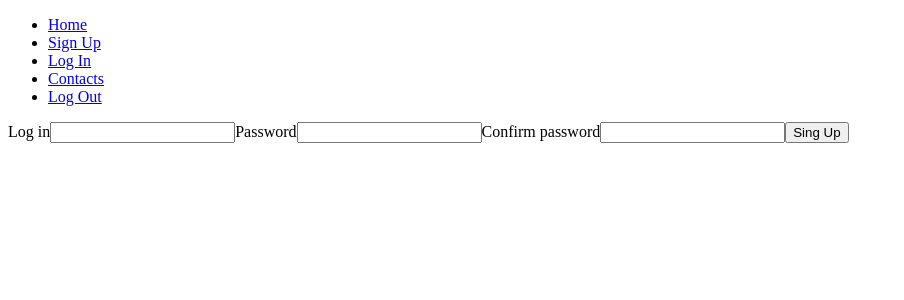
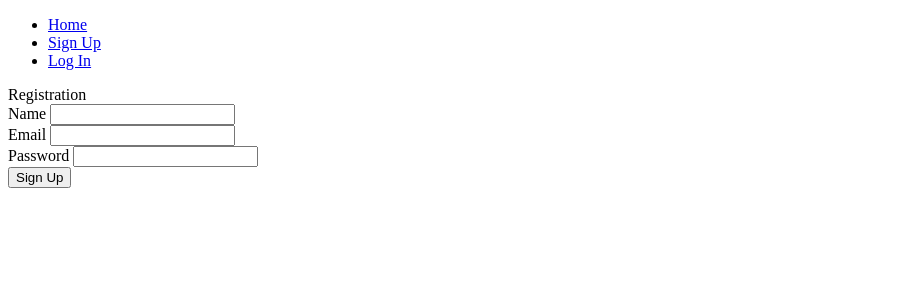
Before and after one commit to Iryna-25/goit-react-hw-08-phonebook, a React (Create React App) app: page /register in a window 1280 px wide. Shown: the top 300 px of the page, without its empty margins (0-904 px from the left). Built offline with nearby package versions, Linux system fonts and the light colour scheme.

Commit message:
components

```diff
--- a/src/App.js
+++ b/src/App.js
@@ -5,7 +5,7 @@ import HomePage from './Pages/HomePage';
 import RegisterPage from './Pages/RegisterPage';
 import LogInPage from './Pages/LogInPage';
 import ContactsPage from './Pages/ContactsPage';
-import LogOutPage from './Pages/LogOutPage';
+// import LogOutPage from './Pages/LogOutPage';
 import Layout from './Components/Navigation/layout';
 // import PrivateRoute from './Components/UserMenu/PrivateRoute';
 // import PublicRoute from './Components/UserMenu/PublicRoute';
@@ -28,11 +28,11 @@ const App = () => {
           path="/contacts"
           element={
             // <PrivateRoute>
-            <ContactsPage />
-            // </PrivateRoute>
+              <ContactsPage />
+            /* </PrivateRoute> */
           }
         />
-        <Route path="/logout" element={<LogOutPage />} />
+        {/* <Route path="/logout" element={<LogOutPage />} /> */}
         {/* <Route path="*" element={<LogInPage />} /> */}
       </Route>
     </Routes>
--- a/src/Components/HomeForm.js
+++ b/src/Components/HomeForm.js
@@ -8,7 +8,7 @@ const HomeForm = () => {
       <h2>Welcome!</h2>
       <p>Create your phone book of contacts</p>
       <p>
-        <Link to={'/signup'}>Sign Up</Link> (for new users) or <Link to={'/login'}> Log In </Link>{' '}
+        <Link to={'/register'}>Sign Up</Link> (for new users) or <Link to={'/login'}> Log In </Link>{' '}
         to get access to your contacts.
       </p>
     </>
--- a/src/Components/LogInForm.js
+++ b/src/Components/LogInForm.js
@@ -1,30 +1,133 @@
-import React from 'react';
-import Input from './Input';
-import Button from './Button';
+import React, { useState } from "react";
 
-const LogInForm = () => {
-  const handleInputChange = () => {};
+import { Link } from 'react-router-dom';
+
+function LogInForm() {
+  // React States
+  const [errorMessages, setErrorMessages] = useState({});
+  const [isSubmitted, setIsSubmitted] = useState(false);
+  // const user = useSelector(state => state.auth.user);
+  // User Login info
+  const database = [{
+      // username: "user1",
+      email: "test@gmail.com",
+      password: "pass1",
+    }];
+
+  const errors = {
+    // uname: "invalid username",
+    email: "invalid email",
+    pass: "invalid password"
+  };
+
+  const handleSubmit = (event) => {
+    //Prevent page reload
+    event.preventDefault();
+
+    var { pass, email } = document.forms[0];
+
+    // Find user login info
+    const userData = database.find((user) => user.email === email.value);
+
+    // Compare user info
+    if (userData) {
+      if (userData.password !== pass.value) {
+        // Invalid password
+        setErrorMessages({ name: "pass", message: errors.pass });
+      } else {
+        setIsSubmitted(true);
+      }
+    } else {
+      // Username not found
+      setErrorMessages({ name: "email", message: errors.email });
+    }
+  };
+
+
+  // Generate JSX code for error message
+  const renderErrorMessage = (name) =>
+    name === errorMessages.name && (
+      <div className="error">{errorMessages.message}</div>
+    );
+  // const user
+
+  // JSX code for login form
+  const renderForm = (
+    <div className="form">
+      <form onSubmit={handleSubmit}>
+        {/* <div className="input-container">
+          <label>Username </label>
+          <input type="text" name="uname" required />
+          {renderErrorMessage("uname")}
+        </div> */}
+        <div className="input-container">
+          <label> Email </label>
+          <input type="email" name="email" required />
+          {renderErrorMessage("email")}
+        </div>
+        <div className="input-container">
+          <label>Password </label>
+          <input type="password" name="pass" required />
+          {renderErrorMessage("pass")}
+        </div>
+        <div className="button-container">
+          <button type="submit"> Log In </button >
+        </div>
+      </form>
+    </div>
+  );
+
   return (
-    <form onSubmit={null}>
-      <Input
-        inputType="email"
-        // value={''}
-        name="email"
-        onChange={handleInputChange}
-        labelText={'Log in'}
-        isValid={true}
-      />
-      <Input
-        inputType="password"
-        // value={''}
-        name="password"
-        onChange={handleInputChange}
-        labelText={'Password'}
-        isValid={true}
-      />
-      <Button type="sumbit" text="Log In" isActive={true} />
-    </form>
+    <div className="app">
+      <div className="login-form">
+        <div className="title"> Authorization </div>
+        {isSubmitted ?
+          <div>
+            <p>Authorization is successfull! Hello, </p>
+            <p> Please create phone book here. </p>
+            <p>
+              <Link to={'/contacts'}> <button> My phonebook </button> </Link>
+            </p>
+            <p>
+              <Link to={'/'}> <button> Log Out </button> </Link>
+            </p>
+          </div> : renderForm}
+      </div>
+    </div>
   );
-};
+}
 
 export default LogInForm;
+
+
+
+// import React from 'react';
+// import Input from './Input';
+// import Button from './Button';
+
+// const LogInForm = () => {
+//   const handleInputChange = () => {};
+//   return (
+//     <form onSubmit={null}>
+//       <Input
+//         inputType="email"
+//         // value={''}
+//         name="email"
+//         onChange={handleInputChange}
+//         labelText={'Log in'}
+//         isValid={true}
+//       />
+//       <Input
+//         inputType="password"
+//         // value={''}
+//         name="password"
+//         onChange={handleInputChange}
+//         labelText={'Password'}
+//         isValid={true}
+//       />
+//       <Button type="sumbit" text="Log In" isActive={true} />
+//     </form>
+//   );
+// };
+
+// export default LogInForm;
--- a/src/Components/Navigation/NavBar.js
+++ b/src/Components/Navigation/NavBar.js
@@ -13,12 +13,12 @@ const NavBar = () => {
       <li>
         <Link to="/login"> Log In </Link>
       </li>
-      <li>
+      {/* <li>
         <Link to="/contacts"> Contacts </Link>
-      </li>
-      <li>
+      </li> */}
+      {/* <li>
         <Link to="/logout"> Log Out </Link>
-      </li>
+      </li> */}
     </ul>
   );
 };
--- a/src/Components/RegisterForm.js
+++ b/src/Components/RegisterForm.js
@@ -1,38 +1,162 @@
-import React from 'react';
-import Input from './Input';
-import Button from './Button';
+import React, { useState } from "react";
 
-const SignUpForm = () => {
-  const handleInputChange = () => {};
+import { Link } from 'react-router-dom';
+
+function RegisterForm() {
+  // React States
+  const [errorMessages, setErrorMessages] = useState({});
+  const [isSubmitted, setIsSubmitted] = useState(false);
+  // const user = useSelector(state => state.auth.user);
+  // User Login info
+  const database = [
+    {
+      username: "user1",
+      email: "test@gmail.com",
+      password: "pass1",
+    }
+  ];
+
+  const errors = {
+    uname: "invalid username",
+    email: "invalid email",
+    pass: "invalid password"
+  };
+
+  const handleSubmit = (event) => {
+    //Prevent page reload
+    event.preventDefault();
+
+    var { uname, pass, email } = document.forms[0];
+
+    // Find user login info
+    const userData = database.find((user) => user.username === uname.value);
+
+    // Compare user info
+    if (userData) {
+      if (userData.password !== pass.value) {
+        // Invalid password
+        setErrorMessages({ name: "pass", message: errors.pass });
+      }
+      else if (userData.email !== email.value) {
+        // Invalid password
+        setErrorMessages({ name: "email", message: errors.email });
+      }
+      else {
+        setIsSubmitted(true);
+      }
+    } else {
+      // Username not found
+      setErrorMessages({ name: "uname", message: errors.uname });
+    }
+  };
+
+  // Generate JSX code for error message
+  const renderErrorMessage = (name) =>
+    name === errorMessages.name && (
+      <div className="error">{errorMessages.message}</div>
+    );
+
+  // JSX code for login form
+  const renderForm = (
+    <div className="form">
+      <form onSubmit={handleSubmit}>
+        <div className="input-container">
+          <label> Name </label>
+          <input type="text" name="uname" required />
+          {renderErrorMessage("uname")}
+        </div>
+        <div className="input-container">
+          <label> Email </label>
+          <input type="email" name="email" required />
+          {renderErrorMessage("email")}
+        </div>
+        <div className="input-container">
+          <label> Password </label>
+          <input type="password" name="pass" required />
+          {renderErrorMessage("pass")}
+        </div>
+        <div className="button-container">
+          <button type="submit"> Sign Up </button >
+        </div>
+      </form>
+    </div>
+  );
+
   return (
-    <form>
-      <Input
-        inputType="email"
-        // value={''}
-        name="email"
-        onChange={handleInputChange}
-        labelText={'Log in'}
-        isValid={true}
-      />
-      <Input
-        inputType="password"
-        // value={''}
-        name="password"
-        onChange={handleInputChange}
-        labelText={'Password'}
-        isValid={true}
-      />
-      <Input
-        inputType="password"
-        // value={''}
-        name="passwordConfirm"
-        onChange={handleInputChange}
-        labelText={'Confirm password'}
-        isValid={true}
-      />
-      <Button type="sumbit" text="Sing Up" isActive={true} />
-    </form>
+    <div className="app">
+      <div className="login-form">
+        <div className="title"> Registration </div>
+        {isSubmitted ?
+          <div>
+            <p>You are registred! Nice to see you, </p>
+            <p> Please create phone book here. </p>
+            <p>
+              <Link to={'/contacts'}> <button> My phonebook </button> </Link>
+            </p>
+            <p>
+              <Link to={'/'}> <button> Log Out </button> </Link>
+            </p>
+          </div> : renderForm}
+      </div>
+    </div>
   );
-};
+}
 
-export default SignUpForm;
+// const rootElement = document.getElementById("root");
+// ReactDOM.render(<App />, rootElement);
+
+export default RegisterForm;
+
+
+
+
+
+
+
+
+
+
+
+
+
+
+
+
+// import React from 'react';
+// import Input from './Input';
+// import Button from './Button';
+
+// const SignUpForm = () => {
+//   const handleInputChange = () => {};
+//   return (
+//     <form>
+//       <Input
+//         inputType="email"
+//         // value={''}
+//         name="email"
+//         onChange={handleInputChange}
+//         labelText={'Log in'}
+//         isValid={true}
+//       />
+//       <Input
+//         inputType="password"
+//         // value={''}
+//         name="password"
+//         onChange={handleInputChange}
+//         labelText={'Password'}
+//         isValid={true}
+//       />
+//       <Input
+//         inputType="password"
+//         // value={''}
+//         name="passwordConfirm"
+//         onChange={handleInputChange}
+//         labelText={'Confirm password'}
+//         isValid={true}
+//       />
+//       <Button type="sumbit" text="Sing Up" isActive={true} />
+//     </form>
+//   );
+// };
+
+// export default SignUpForm;
--- /dev/null
+++ b/src/Redux/selectors.js
@@ -0,0 +1 @@
+export const getIsLoggedIn = state => state.auth.isLoggedIn;
```
Also changed, not shown: src/Components/UserMenu/PrivateRoute.js (+5 -9 lines), src/Components/UserMenu/PublicRoute.js (+4 -8 lines), src/contacts.API.js (deleted, +0 -39 lines).
